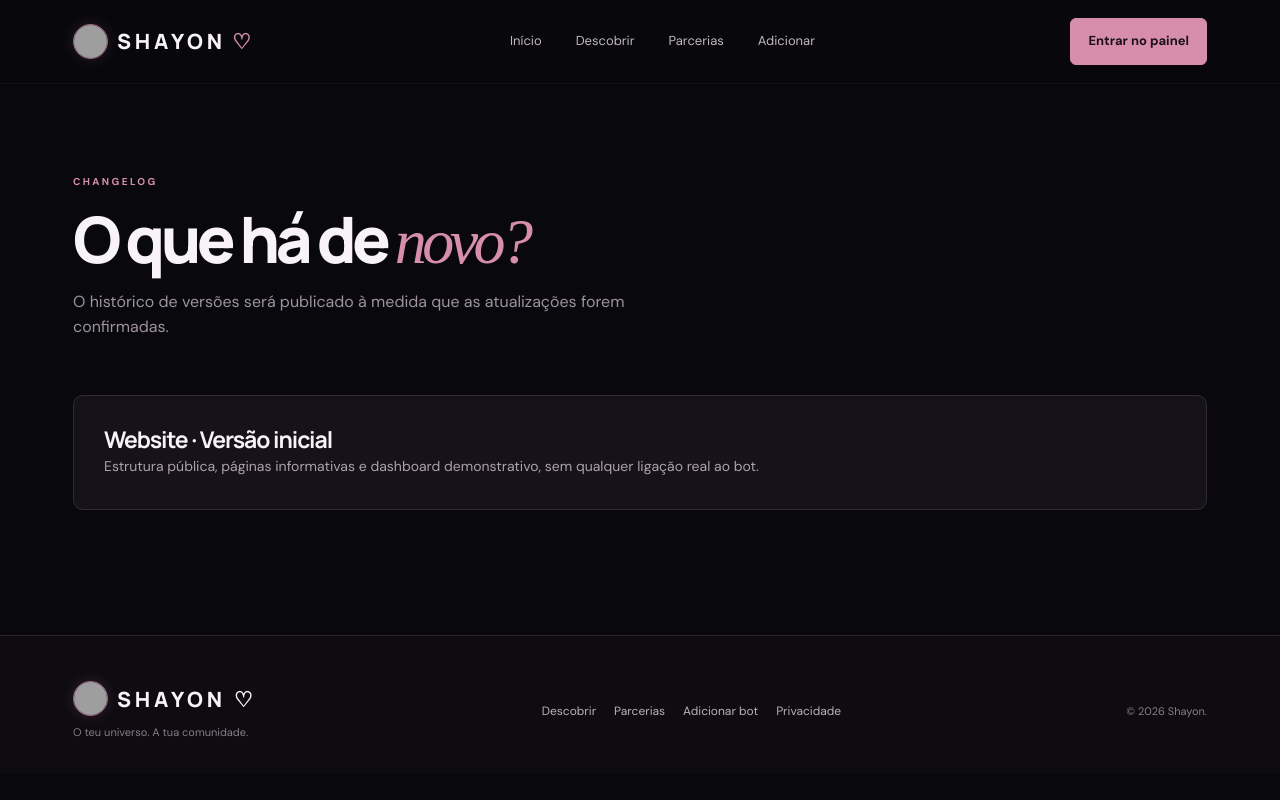
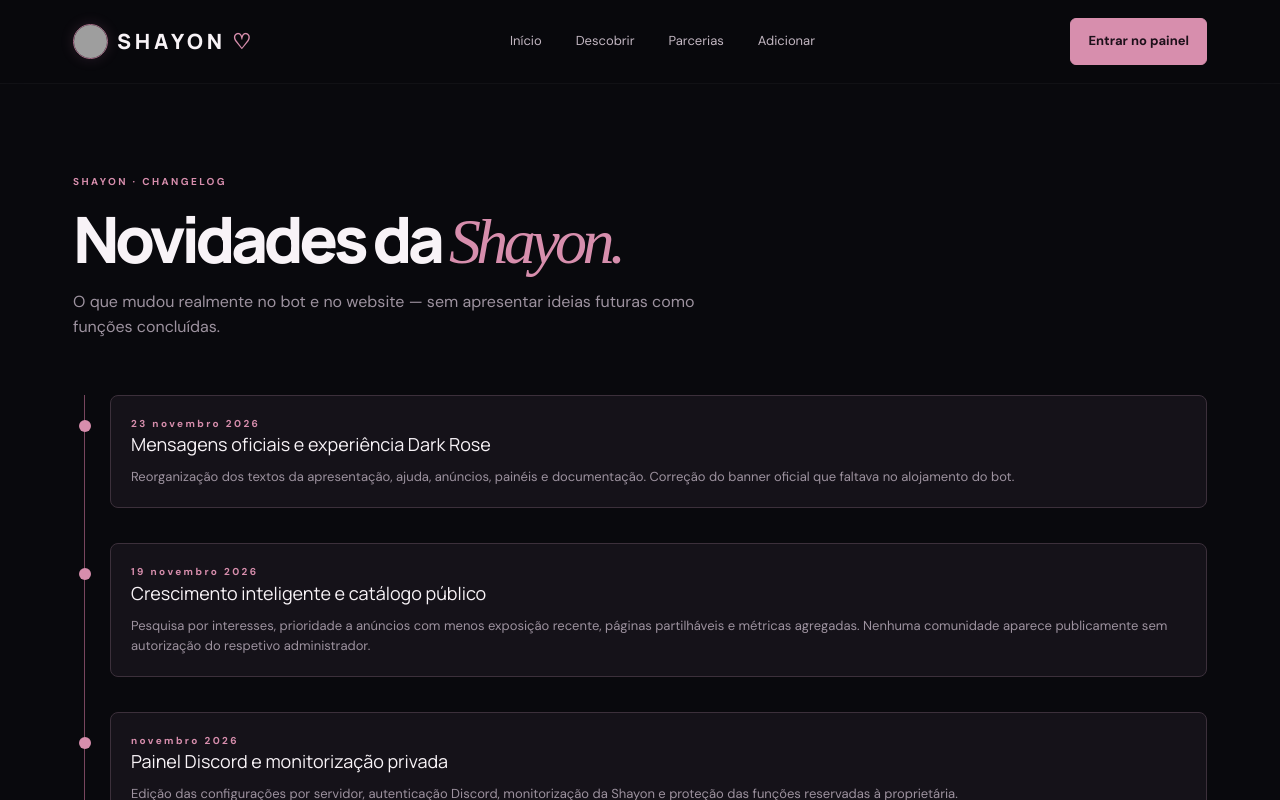
Before and after one commit to oxyzinha/shion-web, a Next.js app: page /atualizacoes in a window 1280 px wide. Shown: the top 800 px of the page. Built offline with nearby package versions, Linux system fonts and the light colour scheme; grey boxes are pictures that could not be loaded; a web font is replaced by a local one.

Commit message:
copy(site): atualizar src/app/atualizacoes/page.tsx de acordo com capacidades reais e passos de suporte Shayon

```diff
--- a/src/app/atualizacoes/page.tsx
+++ b/src/app/atualizacoes/page.tsx
@@ -1,2 +1,21 @@
-export const metadata={title:'Atualizações'};
-export default function Page(){return <main className="wrap"><div className="subhero"><div className="eyebrow">CHANGELOG</div><h1>O que há de <em>novo?</em></h1><p>O histórico de versões será publicado à medida que as atualizações forem confirmadas.</p></div><section className="page-body"><div className="content-card"><h2>Website · Versão inicial</h2><p>Estrutura pública, páginas informativas e dashboard demonstrativo, sem qualquer ligação real ao bot.</p></div></section></main>}
+import Link from 'next/link';
+import {ArrowRight} from 'lucide-react';
+export const metadata={title:'Atualizações',description:'Evolução verificada das funcionalidades da Shayon e do website.'};
+const updates=[
+ {date:'23 novembro 2026',title:'Mensagens oficiais e experiência Dark Rose',
+  details:'Reorganização dos textos da apresentação, ajuda, anúncios, painéis e documentação. Correção do banner oficial que faltava no alojamento do bot.'},
+ {date:'19 novembro 2026',title:'Crescimento inteligente e catálogo público',
+  details:'Pesquisa por interesses, prioridade a anúncios com menos exposição recente, páginas partilháveis e métricas agregadas. Nenhuma comunidade aparece publicamente sem autorização do respetivo administrador.'},
+ {date:'novembro 2026',title:'Painel Discord e monitorização privada',
+  details:'Edição das configurações por servidor, autenticação Discord, monitorização da Shayon e proteção das funções reservadas à proprietária.'},
+];
+export default function Page(){return <main className="wrap">
+ <section className="subhero"><div className="eyebrow">SHAYON · CHANGELOG</div>
+  <h1>Novidades da <em>Shayon.</em></h1>
+  <p>O que mudou realmente no bot e no website — sem apresentar ideias futuras como funções concluídas.</p>
+ </section>
+ <div className="page-body timeline">{updates.map(update=><section className="timeline-item" key={update.date}>
+  <div className="eyebrow">{update.date}</div><h3>{update.title}</h3><p>{update.details}</p>
+ </section>)}
+ <Link href="/roadmap" className="text-link">O que ainda está por fazer <ArrowRight size={16}/></Link></div>
+ </main>}
```
